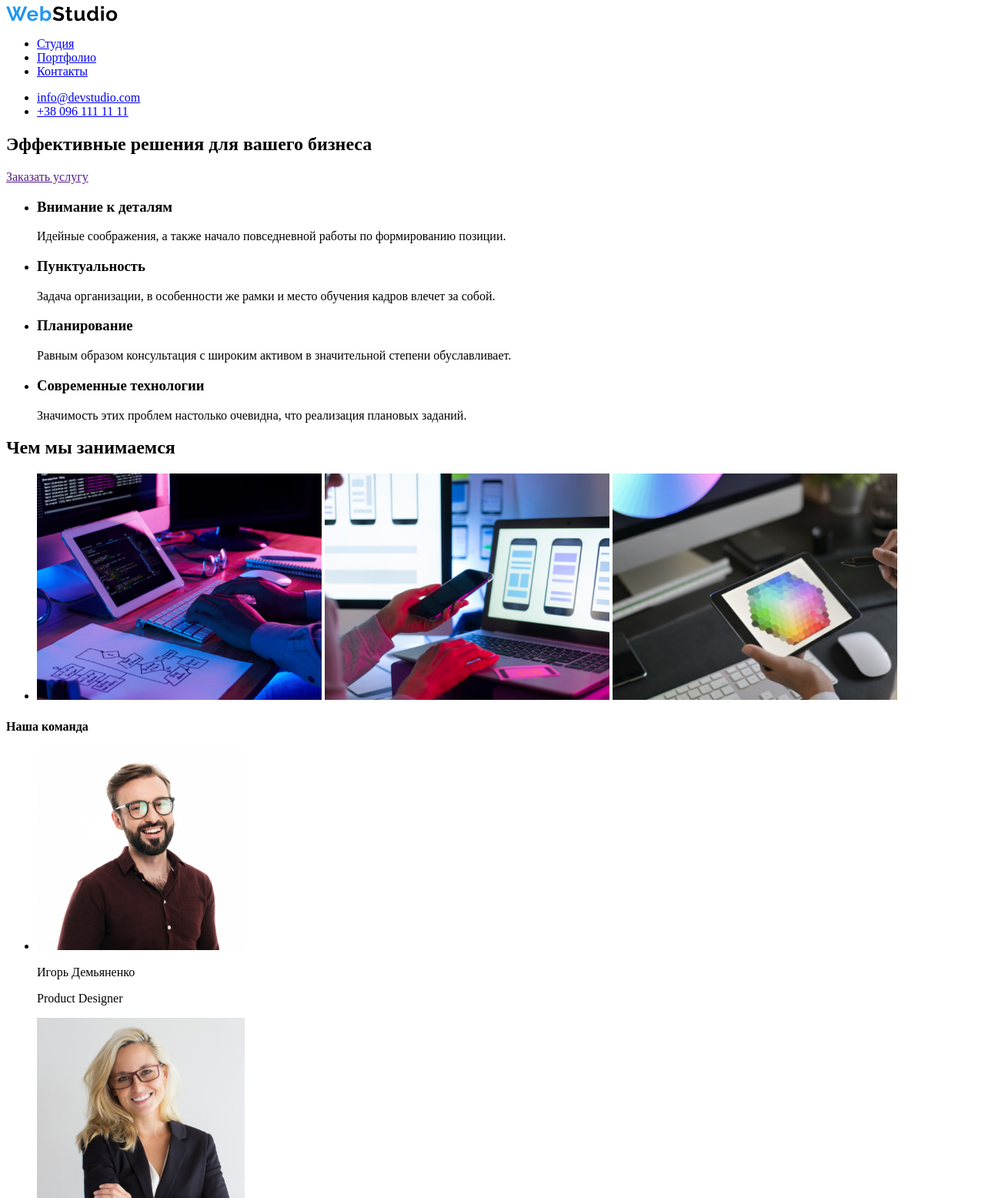
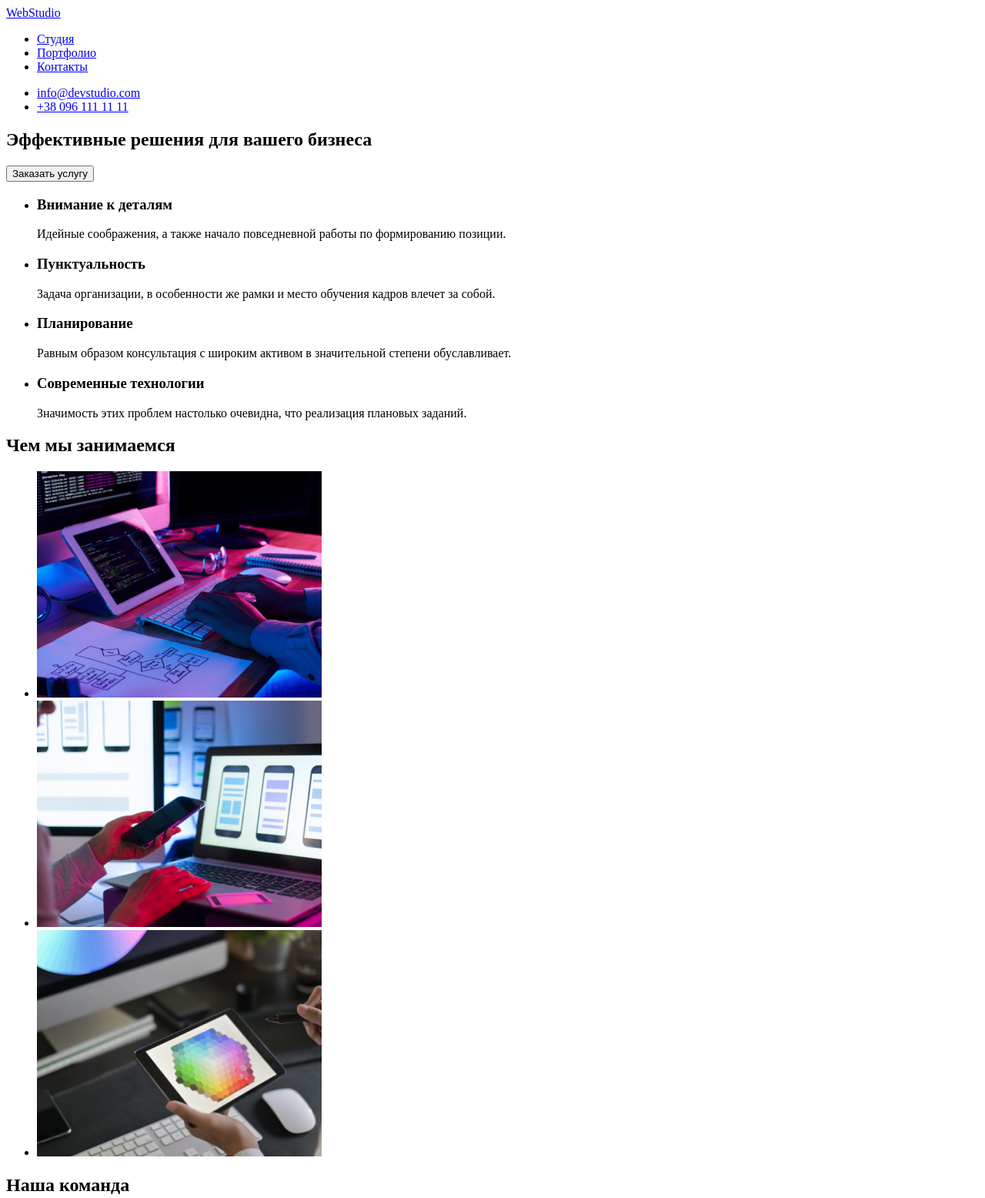
Before and after one commit to OrestDuda/goit-markup-hw-01, a plain HTML site: page index.html in a window 1280 px wide. Shown: the top 1556 px of the page at 77% size. Drawn offline with Linux system fonts and the light colour scheme.

Commit message:
update 3

```diff
--- a/index.html
+++ b/index.html
@@ -6,13 +6,10 @@
     <link rel="stylesheet" href="./css/styles.css" />
     <title>Document</title>
   </head>
-
   <body>
     <header>
       <nav>
-        <a href="#">
-          <img src="./images/WebStudio.svg" alt="logo" />
-        </a>
+        <a href="#"> WebStudio </a>
 
         <ul>
           <li>
@@ -37,12 +34,10 @@
       </nav>
     </header>
     <main>
-      <div>
-        <section>
-          <h1>Эффективные решения для вашего бизнеса</h1>
-          <a href="">Заказать услугу</a>
-        </section>
-      </div>
+      <section>
+        <h2>Эффективные решения для вашего бизнеса</h2>
+        <a href=""><button>Заказать услугу</button></a>
+      </section>
       <section>
         <ul>
           <li>
@@ -74,6 +69,8 @@
             </p>
           </li>
         </ul>
+      </section>
+      <section>
         <h2>Чем мы занимаемся</h2>
         <ul>
           <li>
@@ -83,12 +80,16 @@
               width="370"
               height="294"
             />
+          </li>
+          <li>
             <img
               src="./images/img1.jpg"
               alt="laptop"
               width="370"
               height="294"
             />
+          </li>
+          <li>
             <img
               src="./images/img2.jpg"
               alt="tablet"
@@ -99,7 +100,7 @@
         </ul>
       </section>
       <section>
-        <h4>Наша команда</h4>
+        <h2>Наша команда</h2>
         <ul>
           <li>
             <img src="./images/img3.jpg" alt="Igor" width="270" height="260" />
@@ -139,9 +140,7 @@
     </main>
 
     <footer>
-      <a href="#">
-        <img src="./images/WebStudioFooter.svg" alt="logoFooter" />
-      </a>
+      <a href="#"> WebStudio </a>
       <address>г. Киев, пр-т Леси Украинки, 26</address>
       <a href="mailto:">info@example.com</a><br />
       <a href="tel:+">+38 099 111 11 11</a>
```
Also changed, not shown: 1 other file.
